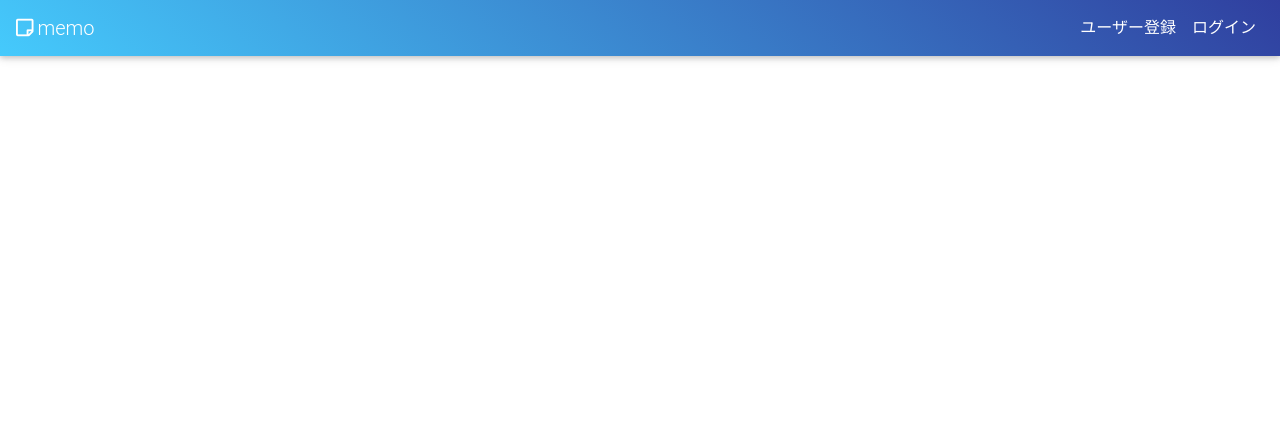
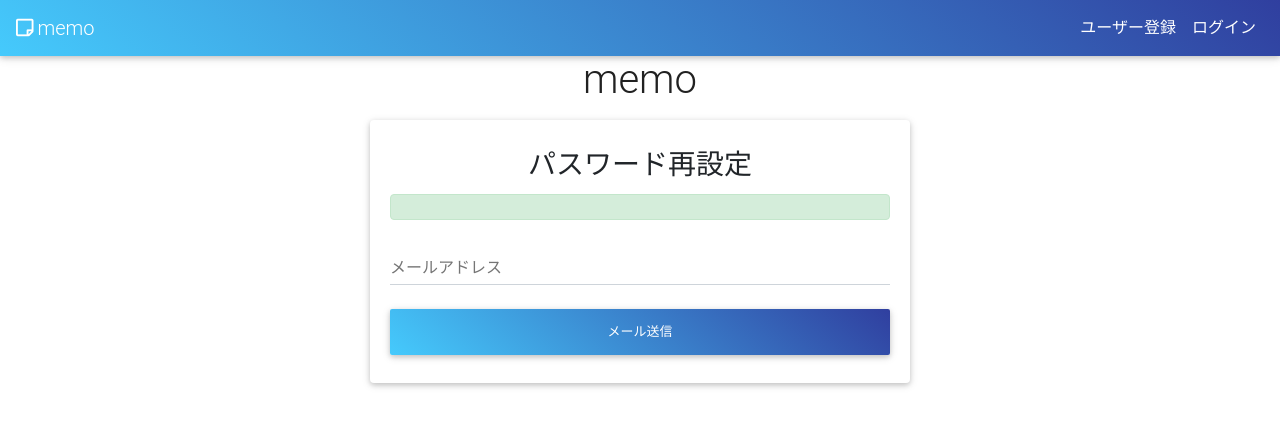
Before and after one commit to bduha184/vue-laravel-sns-api, a Vue app in the folder frontend/: page /email in a window 1280 px wide. Before the commit this address had no page. Shown: the top 426 px of the page. Built offline with nearby package versions, Linux system fonts and the light colour scheme.

Commit message:
パスワード再設定画面追加

```diff
--- a/frontend/src/components/Nav.vue
+++ b/frontend/src/components/Nav.vue
@@ -24,8 +24,6 @@ const logout = async () => {
         })
     })
 }
-
-
 </script>
 <template>
   <nav class="navbar navbar-expand navbar-dark blue-gradient">
@@ -61,7 +59,6 @@ const logout = async () => {
         <div
           class="dropdown-menu dropdown-menu-right dropdown-primary"
           aria-labelledby="navbarDropdownMenuLink"
-
         >
           <RouterLink
             class="dropdown-item"
--- a/frontend/src/js/router.js
+++ b/frontend/src/js/router.js
@@ -6,6 +6,7 @@ import Create from '../views/Create.vue'
 import Edit from '../views/Edit.vue'
 import Login from '../views/Login.vue'
 import User from '../views/User.vue'
+import Email from '../views/Email.vue'
 
 const router = createRouter({
   history: createWebHistory(import.meta.env.BASE_URL),
@@ -32,6 +33,10 @@ const router = createRouter({
       component: Create,
     },
     {
+      path: '/email',
+      component: Email,
+    },
+    {
       path: '/users/:userName',
       component: User,
       name:'user',
--- /dev/null
+++ b/frontend/src/views/Email.vue
@@ -0,0 +1,32 @@
+<script setup>
+import { ref } from "vue";
+
+</script>
+
+<template>
+ <div class="container">
+    <div class="row">
+      <div class="mx-auto col col-12 col-sm-11 col-md-9 col-lg-7 col-xl-6">
+        <h1 class="text-center"><a class="text-dark" href="/">memo</a></h1>
+        <div class="card mt-3">
+          <div class="card-body text-center">
+            <h2 class="h3 card-title text-center mt-2">パスワード再設定</h2>
+              <div
+              class="card-text alert alert-success"
+              >
+              </div>
+            <div class="card-text">
+              <form method="POST">
+                <div class="md-form">
+                  <label for="email">メールアドレス</label>
+                  <input class="form-control" type="text" id="email" name="email" required>
+                </div>
+                <button class="btn btn-block blue-gradient mt-2 mb-2" type="submit">メール送信</button>
+              </form>
+            </div>
+          </div>
+        </div>
+      </div>
+    </div>
+  </div>
+</template>
--- a/frontend/src/views/Login.vue
+++ b/frontend/src/views/Login.vue
@@ -63,6 +63,14 @@ const login = async (email,password) => {
                   />
                 </div>
                 <input type="hidden" name="remember" id="remember" value="on" />
+                <div class="text-left">
+                  <RouterLink
+                  class="card-text"
+                  to="/email"
+                  >
+                  パスワードを忘れた方
+                </RouterLink>
+                </div>
                 <button
                   class="btn btn-block blue-gradient mt-2 mb-2" type="button"
                   @click="login(email, password)"
```
Also changed, not shown: 2 other files (tests, documents, lock files or other folders).
